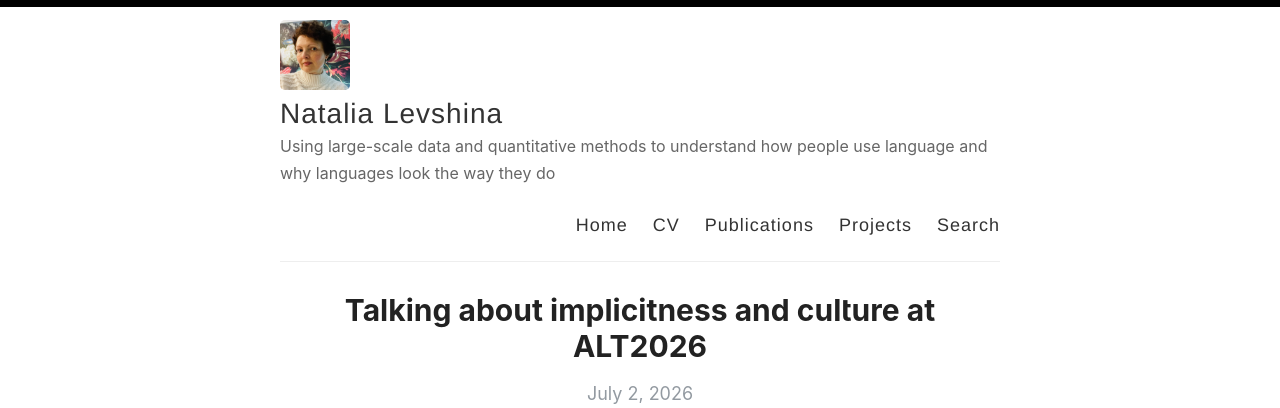
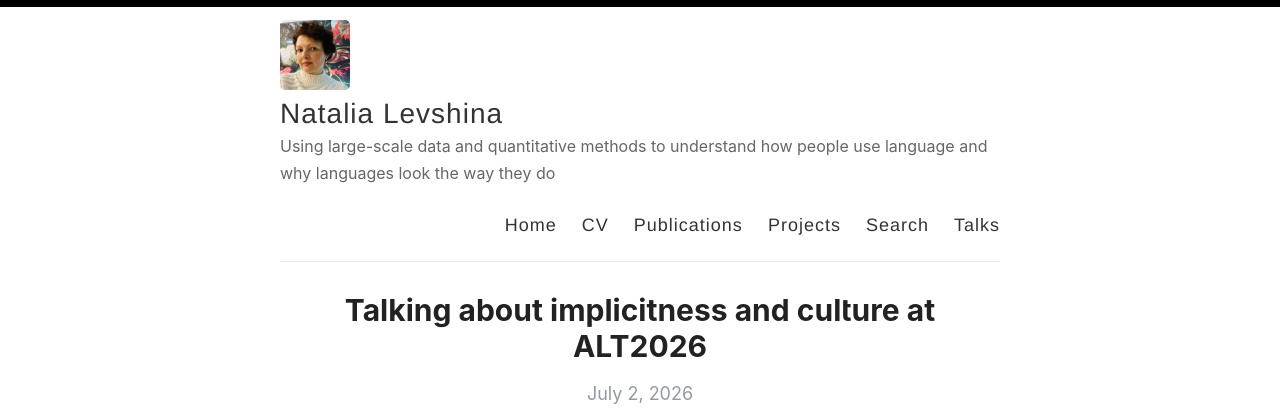
Before and after one commit to levshina/levshina.github.io, a Jekyll site: the page built from index.html, in a window 1280 px wide. Shown: the top 408 px of the page. Built offline with Jekyll 4.4.1, drawn with Linux system fonts in a browser that asks for light colours; the list of posts is cut into pages by our own code.

Commit message:
Update default.html

```diff
--- a/_layouts/default.html
+++ b/_layouts/default.html
@@ -33,6 +33,7 @@
               <a href="{{ site.baseurl }}/publications">Publications</a>
               <a href="{{ site.baseurl }}/projects">Projects</a>
               <a href="{{ site.baseurl }}/search">Search</a>
+              <a href="{{ site.baseurl }}/talks">Talks</a>
             </nav>
           </header>
         </div>
```
